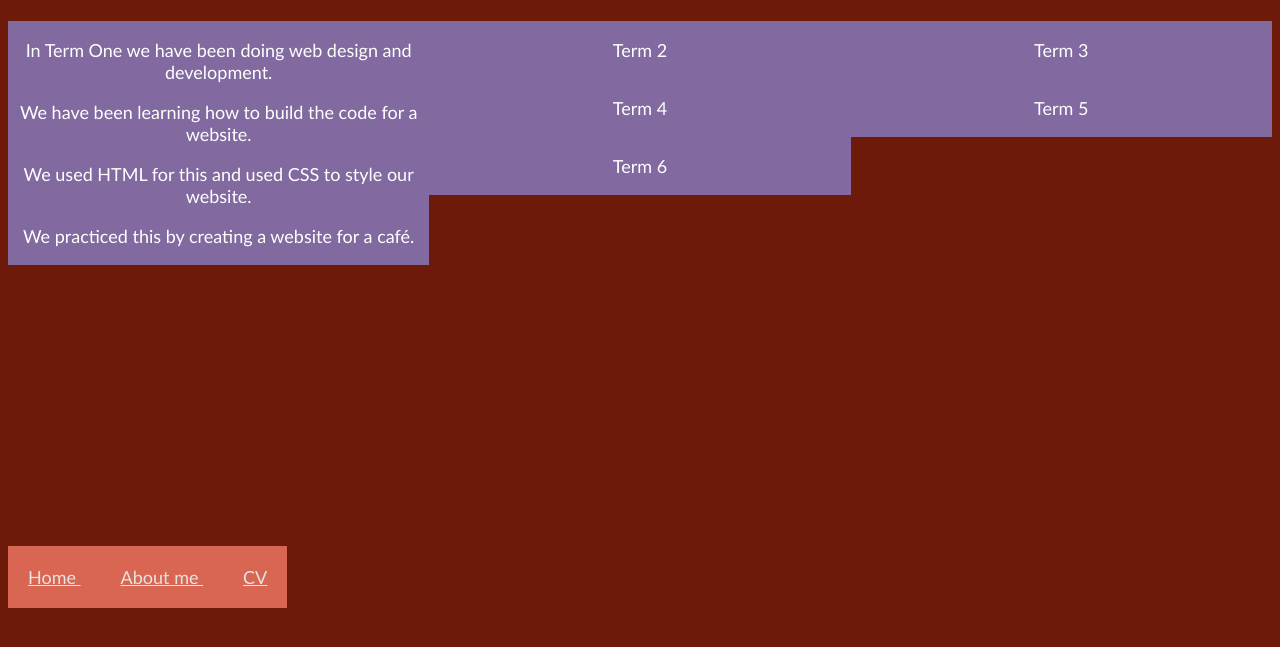
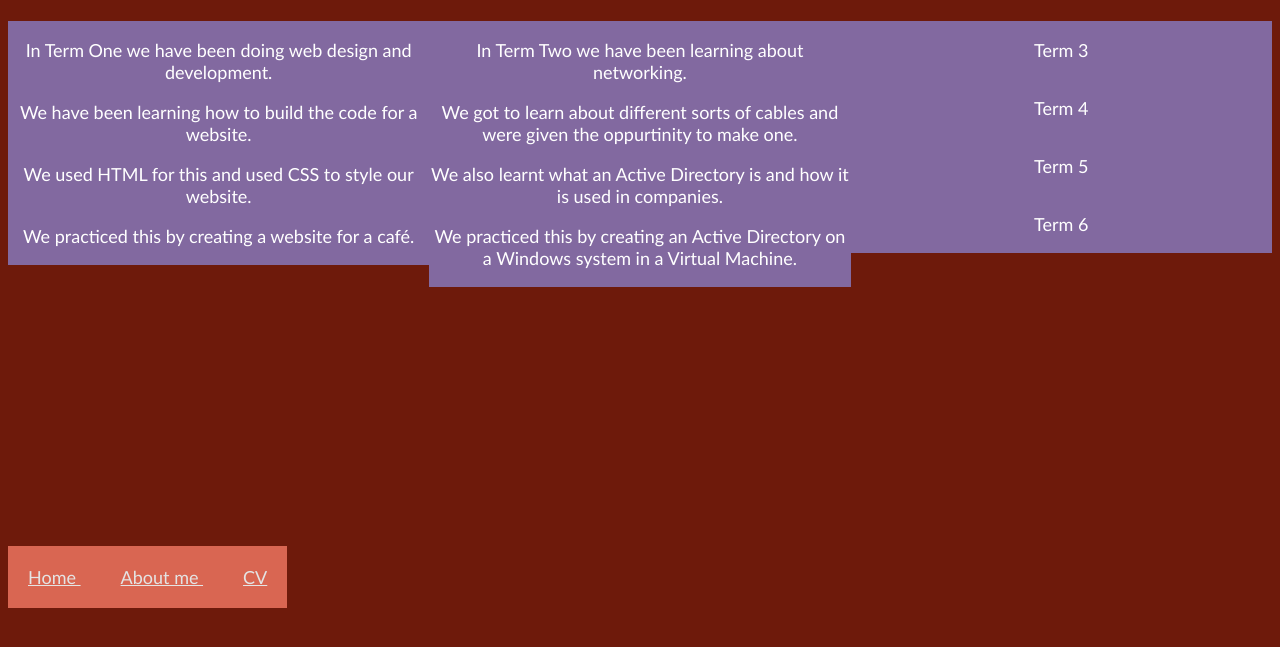
Before and after one commit to KallumSin30087840/KallumSin30087840.github.io, a plain HTML site: page blog.html in a window 1280 px wide. Shown: the part 55-702 px from the top of the page. Drawn offline with Linux system fonts and the light colour scheme.

Commit message:
Term Two Update

```diff
--- a/blog.html
+++ b/blog.html
@@ -13,7 +13,10 @@
  <p>We practiced this by creating a website for a café.</p>
 </div>
 
-<div class="column"><p>Term 2 </p> </div>
+<div class="column"><p>In Term Two we have been learning about networking. </p>
+<p>We got to learn about different sorts of cables and were given the oppurtinity to make one.</p>
+<p>We also learnt what an Active Directory is and how it is used in companies.</p>
+<p>We practiced this by creating an Active Directory on a Windows system in a Virtual Machine.</p></div>
 
    <div class="column"><p> Term 3</p>
    </div>
```
